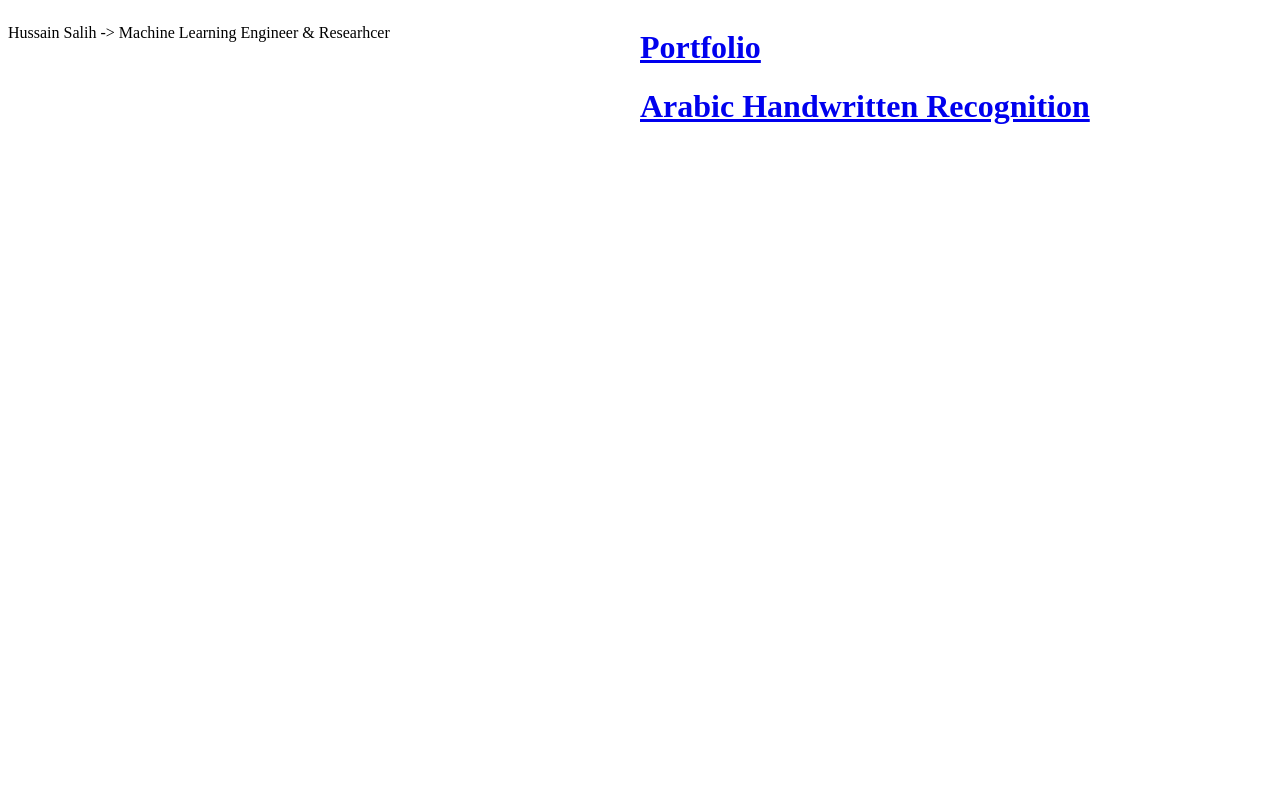
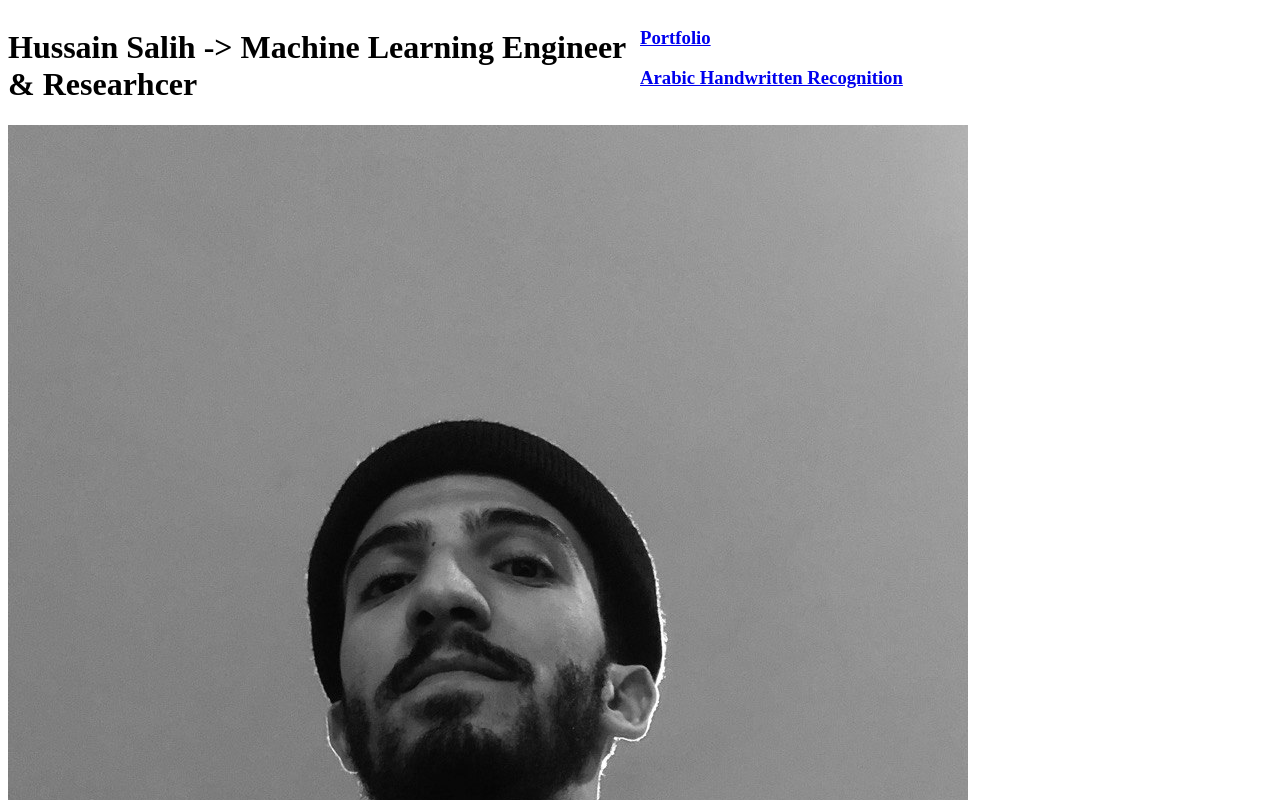
Before and after one commit to Shubbair/Shubbair.github.io, a plain HTML site: page index.html in a window 1280 px wide. Shown: the top 800 px of the page. Drawn offline with Linux system fonts and the light colour scheme.

Commit message:
Update index.html

```diff
--- a/index.html
+++ b/index.html
@@ -20,16 +20,16 @@
 </head>
 <body>
     <div class="left">
-        <p>Hussain Salih -> Machine Learning Engineer & Researhcer</p>
-        <img src"me.jpg"/>
+        <h1>Hussain Salih -> Machine Learning Engineer & Researhcer</h1>
+        <img src="me.jpg"/>
     </div>
     <div class="right">
-        <h1>
+        <h3>
             <a href="https://shubbair.webflow.io/">Portfolio</a>
-        </h1>
-        <h1>
+        </h3>
+        <h3>
             <a href="https://shubbair.github.io/Arabic-HandWriting-Recognition/">Arabic Handwritten Recognition</a>
-        </h1>
+        </h3>
     </div>
 </body>
 </html>
```
